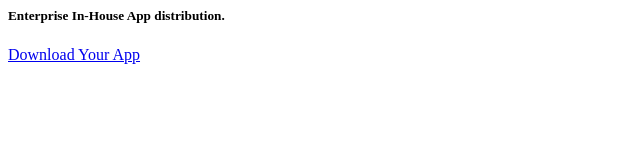
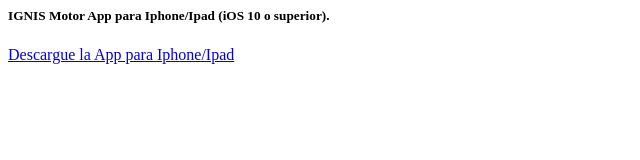
Before and after one commit to ignismotor1/iosapp, a plain HTML site: page index.html in a window 1280 px wide. Shown: the whole page, without its empty margins (0-640 px from the left). Drawn offline with Linux system fonts and the light colour scheme.

Commit message:
version actual

```diff
--- a/index.html
+++ b/index.html
@@ -2,8 +2,8 @@
     <div class="container">
       <div class="row">
         <div class="one-half column">
-          <h5 class="">Enterprise In-House App distribution.</h6>
-          <a class="button button-primary" href="itms-services://?action=download-manifest&url=https://github.com/ignismotor1/iosapp/raw/master/manifest.plist">Download Your App</a>
+          <h5 class="">IGNIS Motor App para Iphone/Ipad (iOS 10 o superior).</h6>
+          <a class="button button-primary" href="itms-services://?action=download-manifest&url=https://github.com/ignismotor1/iosapp/raw/master/manifest.plist">Descargue la App para Iphone/Ipad</a>
         </div>
       </div>
     </div>
```
